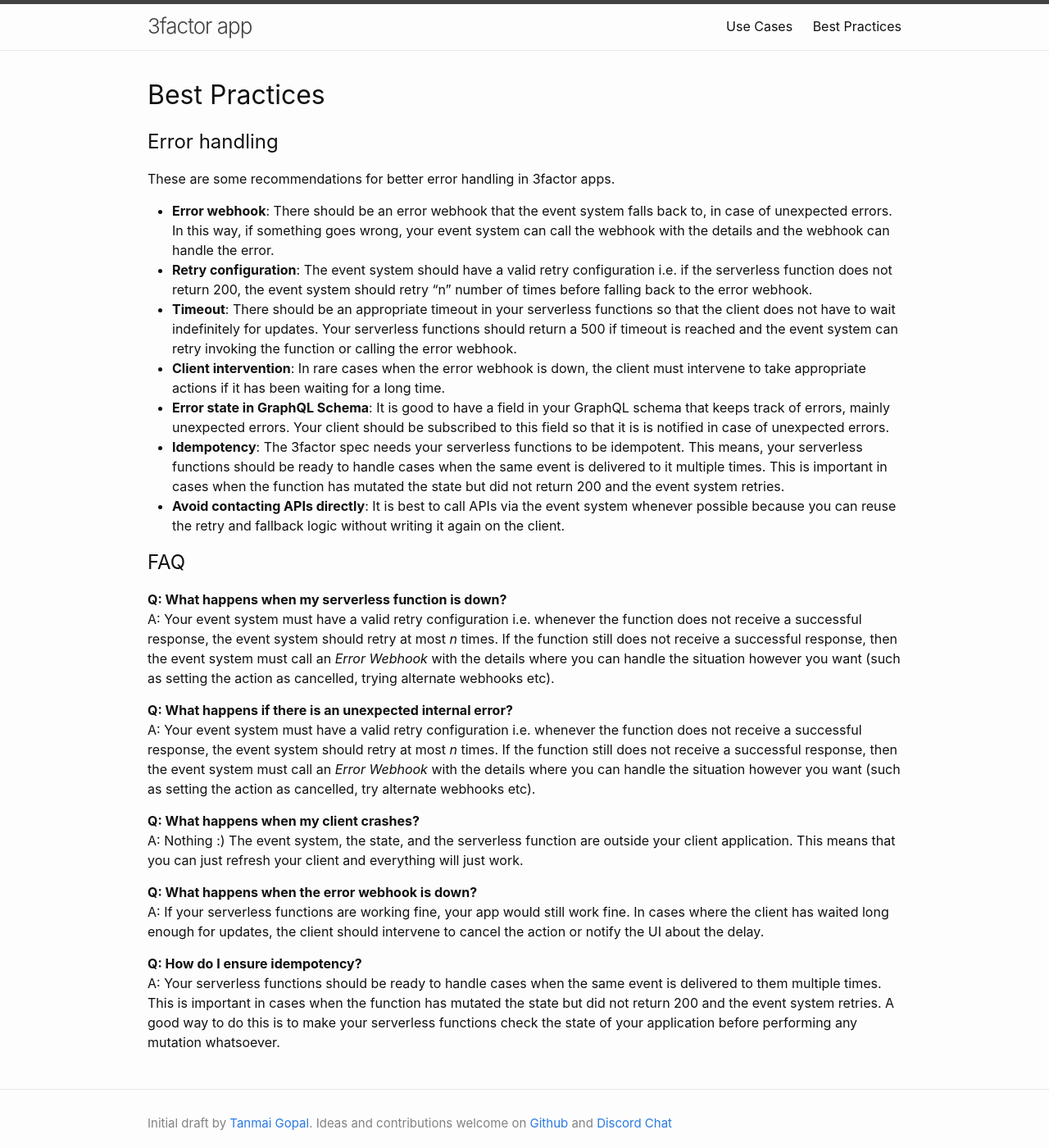
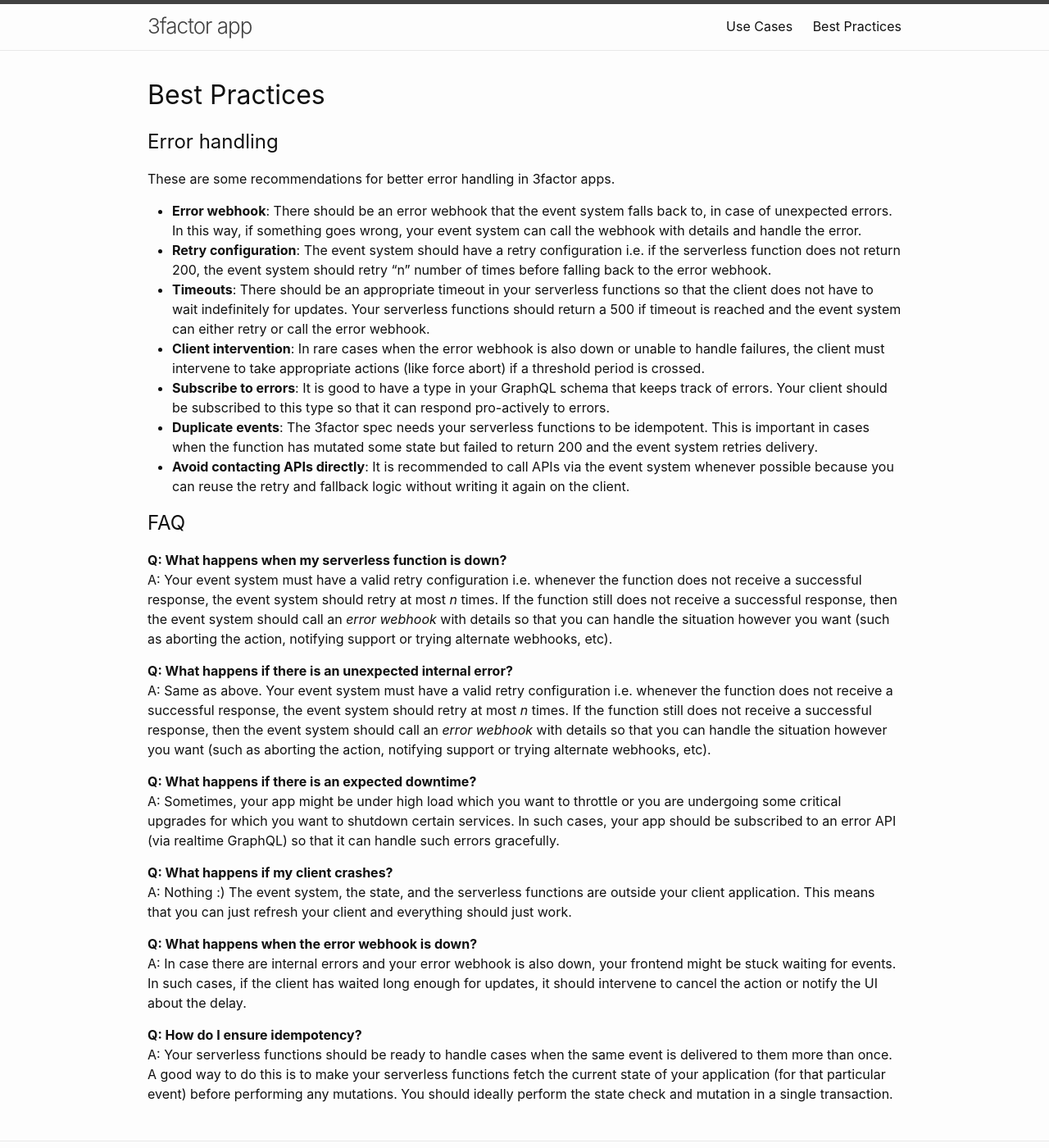
Before and after one commit to hasura/3factor, a Jekyll site: the page built from best-practices.md, in a window 1280 px wide and 1400 px high. Shown: the whole window at 82% size. Built offline with Jekyll 4.4.1, drawn with Linux system fonts in a browser that asks for light colours; our own code applies the rules of GitHub Pages for plain Markdown files.

Commit message:
few edits and additions

```diff
--- a/best-practices.md
+++ b/best-practices.md
@@ -4,27 +4,30 @@
 
 These are some recommendations for better error handling in 3factor apps.
 
-- **Error webhook**: There should be an error webhook that the event system falls back to, in case of unexpected errors. In this way, if something goes wrong, your event system can call the webhook with the details and the webhook can handle the error.
-- **Retry configuration**: The event system should have a valid retry configuration i.e. if the serverless function does not return 200, the event system should retry "n" number of times before falling back to the error webhook.
-- **Timeout**: There should be an appropriate timeout in your serverless functions so that the client does not have to wait indefinitely for updates. Your serverless functions should return a 500 if timeout is reached and the event system can retry invoking the function or calling the error webhook.
-- **Client intervention**: In rare cases when the error webhook is down, the client must intervene to take appropriate actions if it has been waiting for a long time.
-- **Error state in GraphQL Schema**: It is good to have a field in your GraphQL schema that keeps track of errors, mainly unexpected errors. Your client should be subscribed to this field so that it is is notified in case of unexpected errors.
-- **Idempotency**: The 3factor spec needs your serverless functions to be idempotent. This means, your serverless functions should be ready to handle cases when the same event is delivered to it multiple times. This is important in cases when the function has mutated the state but did not return 200 and the event system retries.
-- **Avoid contacting APIs directly**: It is best to call APIs via the event system whenever possible because you can reuse the retry and fallback logic without writing it again on the client.
+- **Error webhook**: There should be an error webhook that the event system falls back to, in case of unexpected errors. In this way, if something goes wrong, your event system can call the webhook with details and handle the error.
+- **Retry configuration**: The event system should have a retry configuration i.e. if the serverless function does not return 200, the event system should retry "n" number of times before falling back to the error webhook.
+- **Timeouts**: There should be an appropriate timeout in your serverless functions so that the client does not have to wait indefinitely for updates. Your serverless functions should return a 500 if timeout is reached and the event system can either retry or call the error webhook.
+- **Client intervention**: In rare cases when the error webhook is also down or unable to handle failures, the client must intervene to take appropriate actions (like force abort) if a threshold period is crossed.
+- **Subscribe to errors**: It is good to have a type in your GraphQL schema that keeps track of errors. Your client should be subscribed to this type so that it can respond pro-actively to errors.
+- **Duplicate events**: The 3factor spec needs your serverless functions to be idempotent. This is important in cases when the function has mutated some state but failed to return 200 and the event system retries delivery.
+- **Avoid contacting APIs directly**: It is recommended to call APIs via the event system whenever possible because you can reuse the retry and fallback logic without writing it again on the client.
 
 ## FAQ
 
 **Q: What happens when my serverless function is down?**<br>
-A: Your event system must have a valid retry configuration i.e. whenever the function does not receive a successful response, the event system should retry at most *n* times. If the function still does not receive a successful response, then the event system must call an *Error Webhook* with the details where you can handle the situation however you want (such as setting the action as cancelled, trying alternate webhooks etc).
+A: Your event system must have a valid retry configuration i.e. whenever the function does not receive a successful response, the event system should retry at most *n* times. If the function still does not receive a successful response, then the event system should call an *error webhook* with details so that you can handle the situation however you want (such as aborting the action, notifying support or trying alternate webhooks, etc).
 
 **Q: What happens if there is an unexpected internal error?**<br>
-A: Your event system must have a valid retry configuration i.e. whenever the function does not receive a successful response, the event system should retry at most *n* times. If the function still does not receive a successful response, then the event system must call an *Error Webhook* with the details where you can handle the situation however you want (such as setting the action as cancelled, try alternate webhooks etc).
+A: Same as above. Your event system must have a valid retry configuration i.e. whenever the function does not receive a successful response, the event system should retry at most *n* times. If the function still does not receive a successful response, then the event system should call an *error webhook* with details so that you can handle the situation however you want (such as aborting the action, notifying support or trying alternate webhooks, etc).
 
-**Q: What happens when my client crashes?**<br>
-A: Nothing :) The event system, the state, and the serverless function are outside your client application. This means that you can just refresh your client and everything will just work.
+**Q: What happens if there is an expected downtime?**<br>
+A: Sometimes, your app might be under high load which you want to throttle or you are undergoing some critical upgrades for which you want to shutdown certain services. In such cases, your app should be subscribed to an error API (via realtime GraphQL) so that it can handle such errors gracefully.
+
+**Q: What happens if my client crashes?**<br>
+A: Nothing :) The event system, the state, and the serverless functions are outside your client application. This means that you can just refresh your client and everything should just work.
 
 **Q: What happens when the error webhook is down?**<br>
-A: If your serverless functions are working fine, your app would still work fine. In cases where the client has waited long enough for updates, the client should intervene to cancel the action or notify the UI about the delay.
+A: In case there are internal errors and your error webhook is also down, your frontend might be stuck waiting for events. In such cases, if the client has waited long enough for updates, it should intervene to cancel the action or notify the UI about the delay.
 
 **Q: How do I ensure idempotency?**<br>
-A: Your serverless functions should be ready to handle cases when the same event is delivered to them multiple times. This is important in cases when the function has mutated the state but did not return 200 and the event system retries. A good way to do this is to make your serverless functions check the state of your application before performing any mutation whatsoever.
+A: Your serverless functions should be ready to handle cases when the same event is delivered to them more than once. A good way to do this is to make your serverless functions fetch the current state of your application (for that particular event) before performing any mutations. You should ideally perform the state check and mutation in a single transaction.
```
